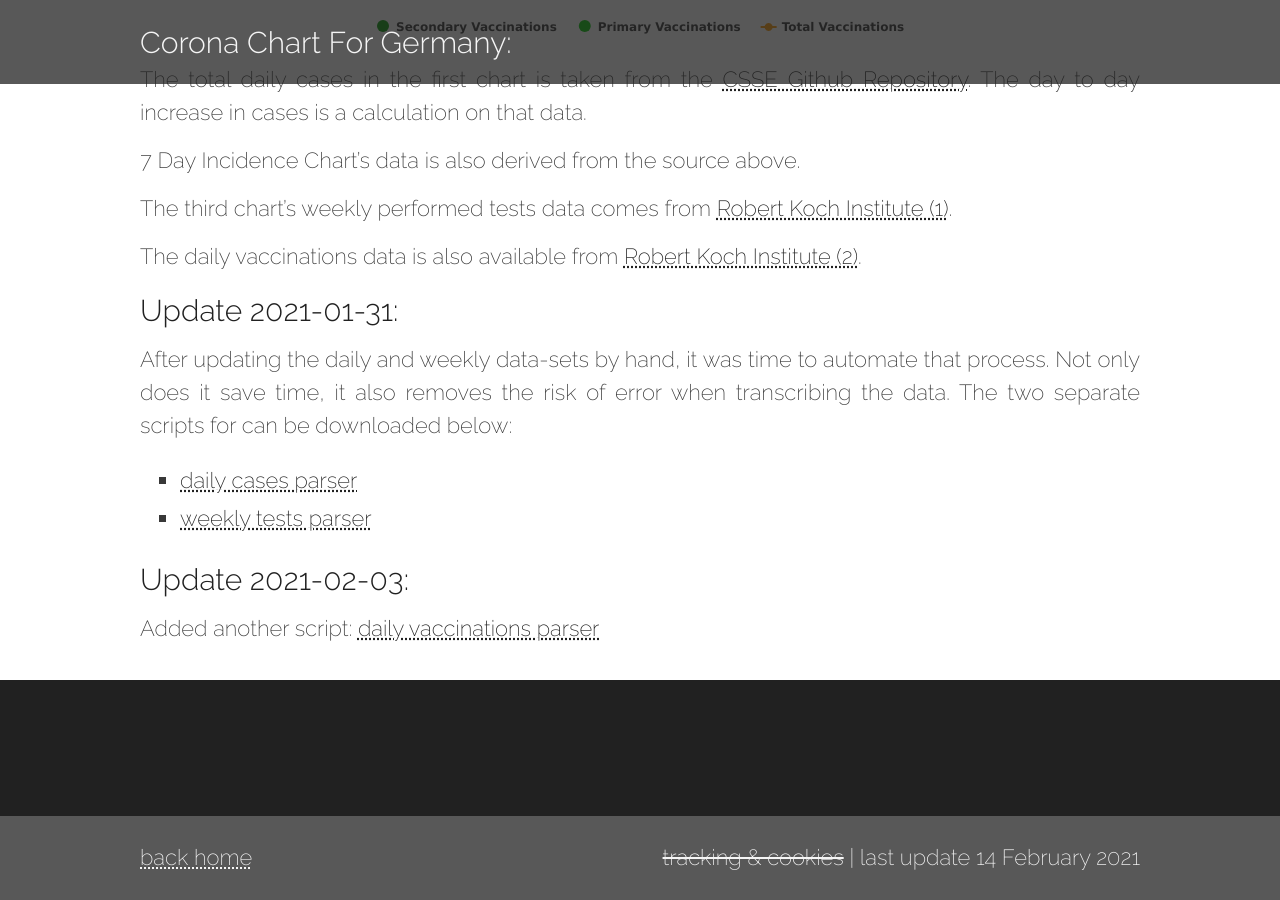
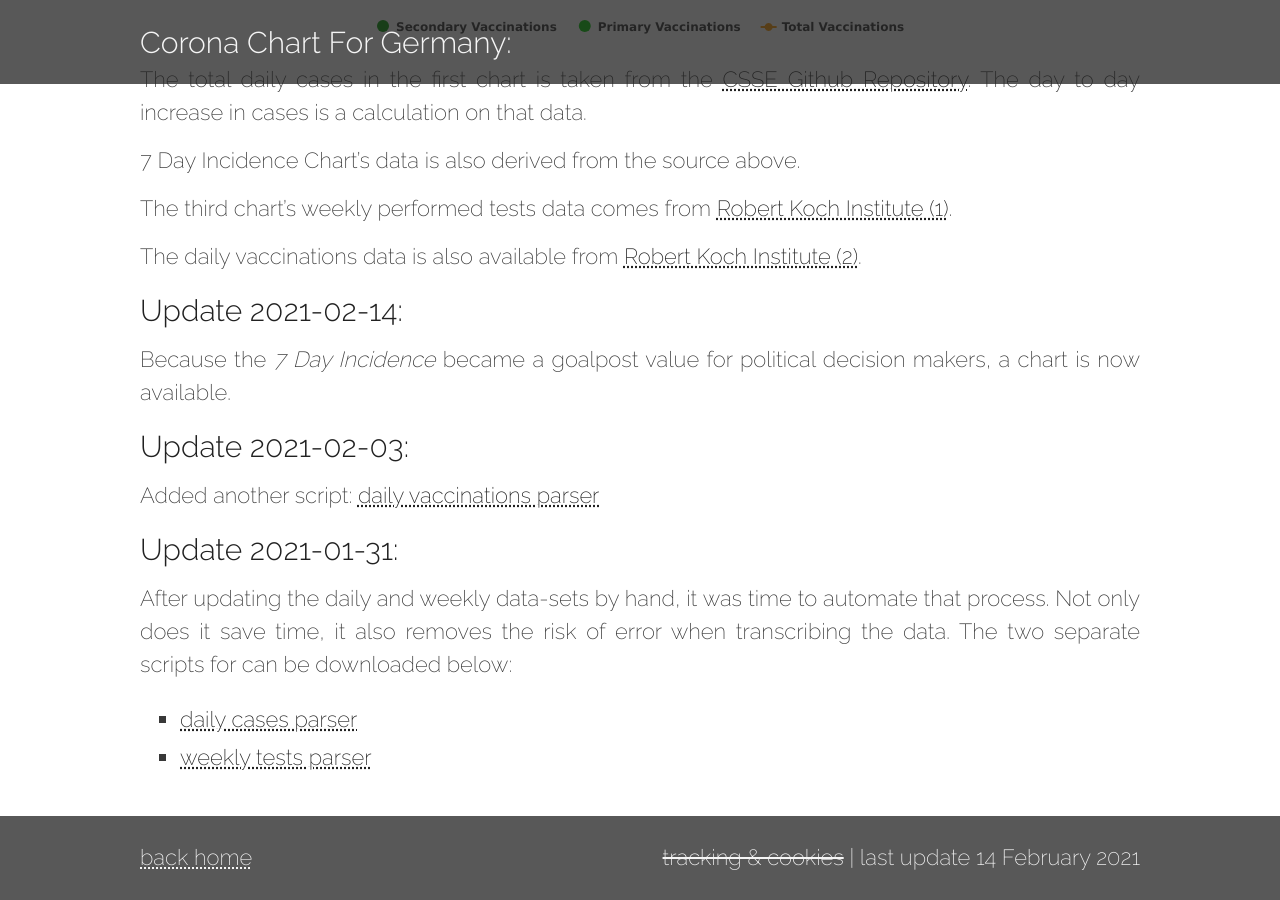
Before and after one commit to ZackDev/zackdev.github.io, a Jekyll site: the page built from _posts/2020-03-24-corona-chart-for-germany.md, in a window 1280 px wide and 900 px high, scrolled down 1883 px. Built offline with Jekyll 4.4.1, drawn with Linux system fonts in a browser that asks for light colours.

Commit message:
updated content

```diff
--- a/_posts/2020-03-24-corona-chart-for-germany.md
+++ b/_posts/2020-03-24-corona-chart-for-germany.md
@@ -21,11 +21,14 @@ The daily vaccinations data is also available from [Robert Koch Institute (2)][3
 [2]: <https://www.rki.de/DE/Content/InfAZ/N/Neuartiges_Coronavirus/Daten/Testzahlen-gesamt.xlsx?__blob=publicationFile> "Erfassung der SARS-CoV-2-Testzahlen in Deutschland"
 [3]: <https://www.rki.de/DE/Content/InfAZ/N/Neuartiges_Coronavirus/Daten/Impfquotenmonitoring.xlsx?__blob=publicationFile> "Tabelle mit den gemeldeten Impfungen bundesweit und nach Bundesland sowie nach STIKO-Indikation"
 
+# Update 2021-02-14:
+Because the *7 Day Incidence* became a goalpost value for political decision makers, a chart is now available.
+
+# Update 2021-02-03:
+Added another script: [daily vaccinations parser](/assets/code-examples/covid_daily_vaccinations_parser.py)
+
 # Update 2021-01-31:
 After updating the daily and weekly data-sets by hand, it was time to automate that process. Not only does it save time, it also removes the risk of error when transcribing the data.
 The two separate scripts for can be downloaded below:
 - [daily cases parser](/assets/code-examples/covid_daily_cases_parser.py)
 - [weekly tests parser](/assets/code-examples/covid_weekly_tests_parser.py)
-
-# Update 2021-02-03:
-Added another script: [daily vaccinations parser](/assets/code-examples/covid_daily_vaccinations_parser.py)
```
